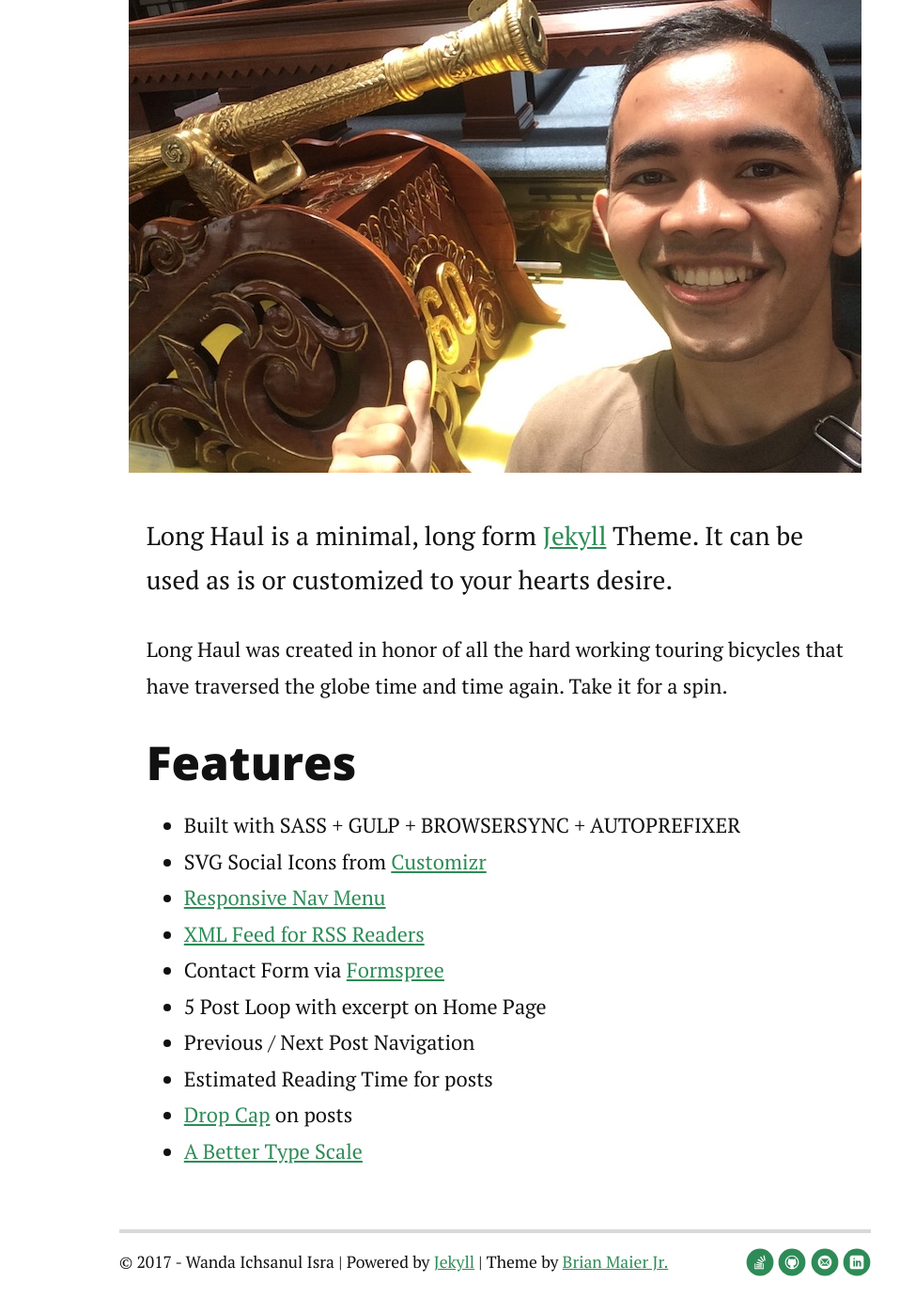
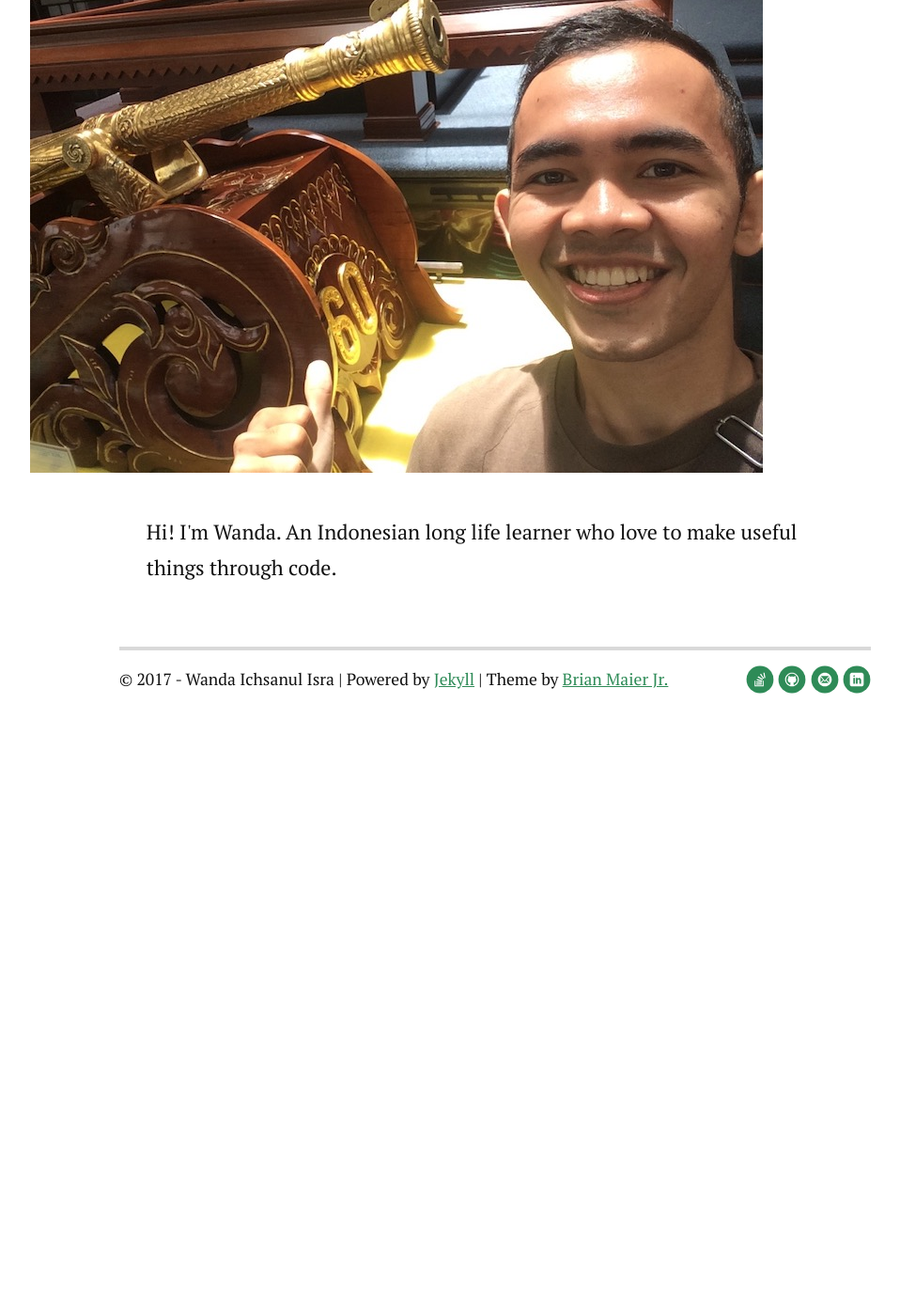
Before and after one commit to wlisrausr/wlisra.github.io, a Jekyll site: the page built from about.md, in a window 1280 px wide and 1400 px high, scrolled down 555 px. Shown: the top 1397 px of the window at 94% size, without its empty margins (113-1071 px from the left). Built offline with Jekyll 4.4.1, drawn with Linux system fonts in a browser that asks for light colours; nearby versions of some CDN libraries; after the commit the page ends 1335 px from its top, so only the background shows below that.

Commit message:
Change about page content

```diff
--- a/about.md
+++ b/about.md
@@ -5,20 +5,6 @@ title: "- About"
 
 <div class="post">
 	<h2 class="pageTitle">About</h2>
-	<center><img class="img-circle" src="{{ '/assets/img/profile.jpg' | prepend: site.baseurl }}" alt=""></center>
-	<p class="intro">Long Haul is a minimal, long form <a href="http://jekyllrb.com">Jekyll</a> Theme. It can be used as is or customized to your hearts desire.</p>
-	<p>Long Haul was created in honor of all the hard working touring bicycles that have traversed the globe time and time again. Take it for a spin.</p>
-	<h2>Features</h2>
-	<ul>
-		<li>Built with SASS + GULP + BROWSERSYNC + AUTOPREFIXER</li>
-  		<li>SVG Social Icons from <a href="http://customizr.net/icons/">Customizr</a></li>
-  		<li><a href="http://responsive-nav.com/">Responsive Nav Menu</a></li>
-  		<li><a href="https://github.com/snaptortoise/jekyll-rss-feeds">XML Feed for RSS Readers</a></li>
-  		<li>Contact Form via <a href="http://formspree.io/">Formspree</a></li>
-      <li>5 Post Loop with excerpt on Home Page</li>
-  		<li>Previous / Next Post Navigation</li>
-      <li>Estimated Reading Time for posts</li>
-  		<li><a href="https://github.com/adobe-webplatform/dropcap.js">Drop Cap</a> on posts</li>
-  		<li><a href="http://typecast.com/blog/a-more-modern-scale-for-web-typography">A Better Type Scale</a></li>
-  	</ul>
+	<img src="{{ '/assets/img/profile.jpg' | prepend: site.baseurl }}" alt="">
+	<p>Hi! I'm Wanda. An Indonesian long life learner who love to make useful things through code.</p>
 </div>
```
